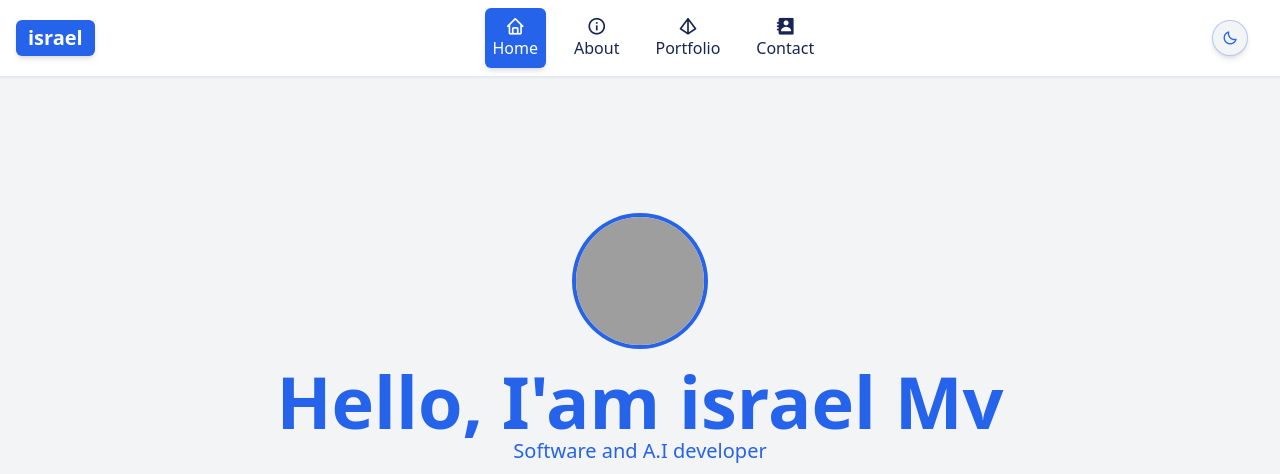
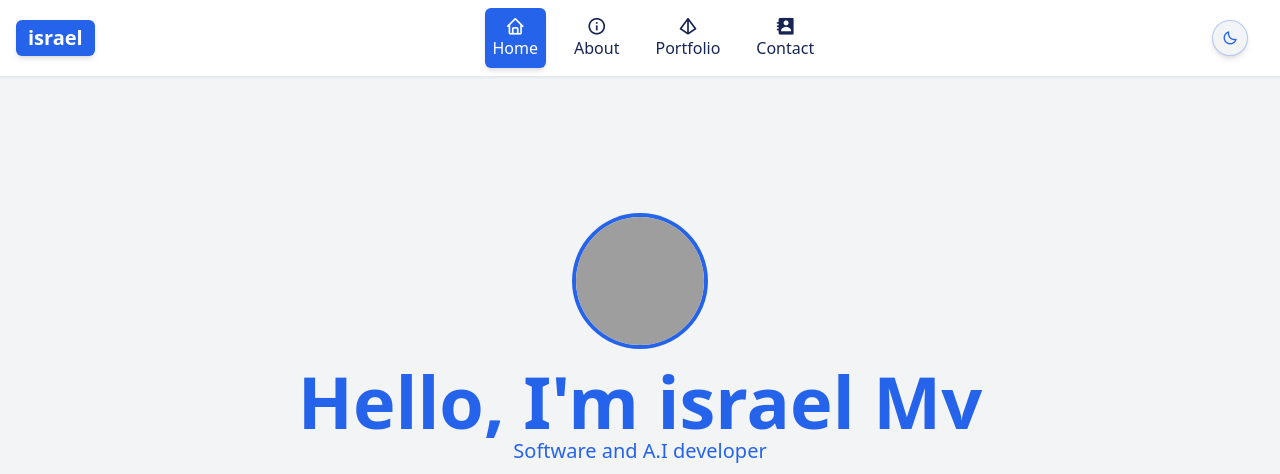
Before and after one commit to Mavuisra/resume, a website: page index.html in a window 1280 px wide. Shown: the top 474 px of the page. Drawn offline with nearby package versions, Linux system fonts and the light colour scheme; grey boxes are pictures that could not be loaded.

Commit message:
Update index.html
some changes

```diff
--- a/index.html
+++ b/index.html
@@ -46,7 +46,7 @@
             <div class="flex justify-center items-center h-[80vh] lg:h-[100]">
                 <div class="flex flex-col justify-center items-center">
                     <img data-aos="fade-left" src="images/IMG_1050.png" alt="" class="w-32 h-32 object-cover ring-4 ring-blue-600 rounded-full">
-                    <h1 data-aos="fade-right" class="text-4xl lg:text-7xl font-bold text-blue-600 dark:text-white mt-5 ">Hello, I'am <span class="text-blue-600 dark:text-white">israel Mv</span></h1>
+                    <h1 data-aos="fade-right" class="text-4xl lg:text-7xl font-bold text-blue-600 dark:text-white mt-5 ">Hello, I'm <span class="text-blue-600 dark:text-white">israel Mv</span></h1>
                     <p data-aos="fade-left" class="text-xl text-blue-600 dark:text-white">Software and A.I developer </p>
 
                     <div class="mt-3 text-xl flex" data-aos="fade-left">
```
